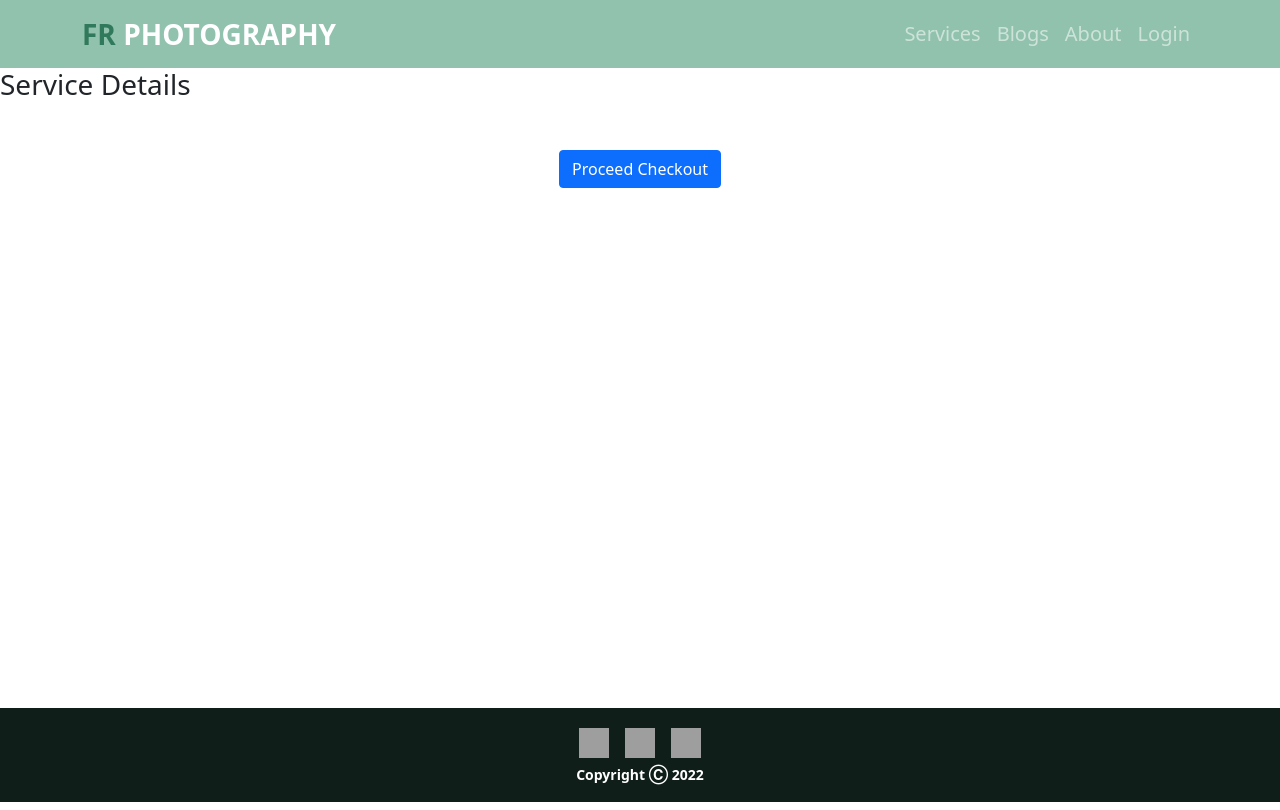
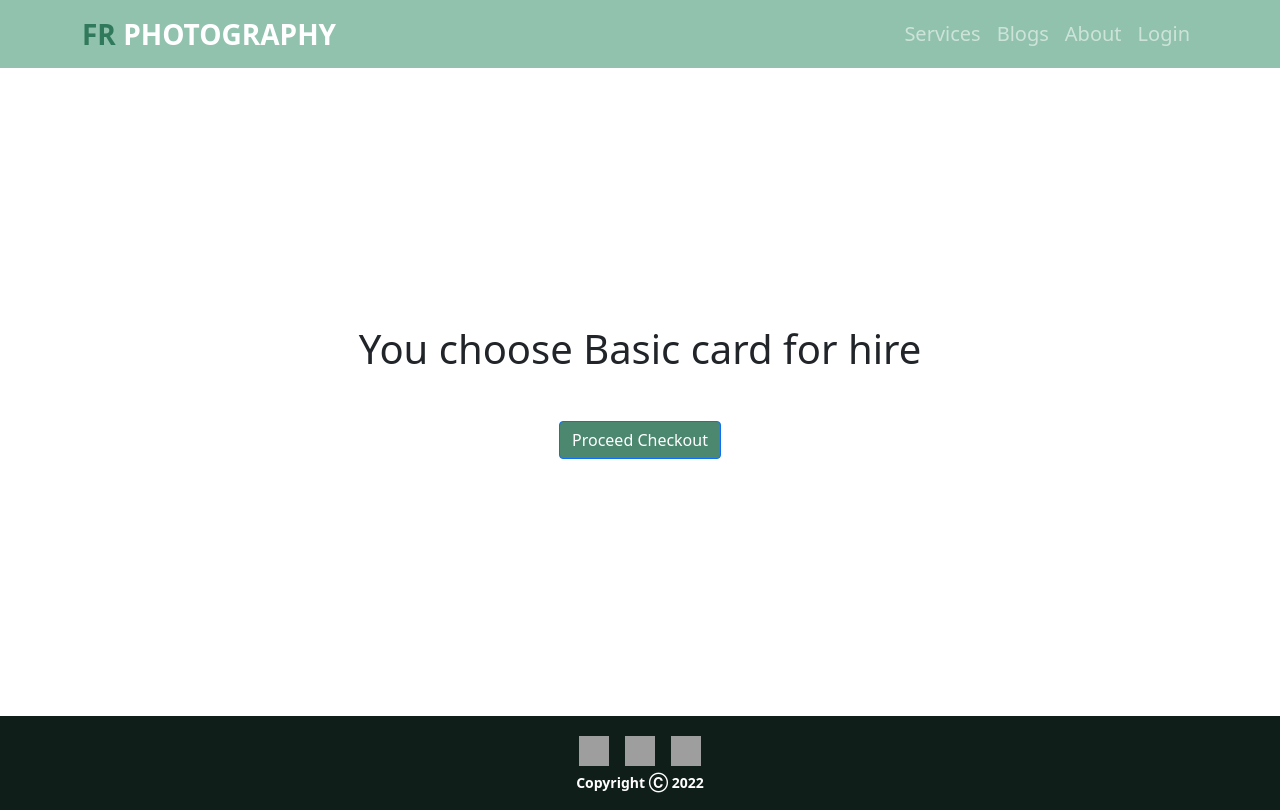
Before and after one commit to Omarfaruk05/fr-photography, a React (Create React App) app: page /service/1 in a window 1280 px wide. Built offline with nearby package versions, Linux system fonts and the light colour scheme; no server answers; grey boxes are pictures that could not be loaded.

Commit message:
edit readmi.md file

```diff
--- a/src/Pages/ServiceDetail/ServiceDetail.js
+++ b/src/Pages/ServiceDetail/ServiceDetail.js
@@ -2,14 +2,27 @@ import { Link, useParams } from 'react-router-dom';
 
 const ServiceDetail = () => {
     const {serviceId} = useParams();
+    console.log(serviceId)
+    let choice;
+    if(serviceId === '1'){
+         choice = <h1 className='text-center'>You choose Basic card for hire</h1>;
+    }
+    if(serviceId === '2'){
+         choice = <h1>You choose Standard card for hire</h1>;
+    }
+    if(serviceId === '3'){
+         choice = <h1>You choose Premium card for hire</h1>;
+    }
     return (
-        <div style={{height:'80vh'}}>
-            <h3>Service Details</h3>
-            <Link to={'/checkout'}>
-               <div className='text-center mt-5'>
-                <button className='btn btn-primary'>Proceed Checkout</button>
-               </div>
-            </Link>
+        <div className='d-flex justify-content-center align-items-center' style={{height:'81vh'}} >
+           <div>
+                {choice}
+                <Link to={'/checkout'}>
+                <div className='text-center mt-5'>
+                    <button style={{backgroundColor:'#4b886f', fontWeight:'400'}} className='btn btn-primary'>Proceed Checkout</button>
+                </div>
+                </Link>
+           </div>
         </div>
     );
 };
--- a/src/Pages/Shared/Notfound/NotFound.js
+++ b/src/Pages/Shared/Notfound/NotFound.js
@@ -2,10 +2,10 @@ import React from 'react';
 
 const NotFound = () => {
     return (
-        <div className='d-flex align-items-center justify-content-center mt-5 pt-5 text-center'>
-            <div className='mt-5 pt-5'>
+        <div style={{height:'82vh'}} className='d-flex align-items-center justify-content-center  text-center'>
+            <div>
             <h1 style={{fontSize:'100px', color:'gray'}}>404</h1>
-            <h5 style={{marginBottom:'290px'}}>Page Not Found</h5>
+            <h5>Page Not Found</h5>
             </div>
         </div>
     );
```
Also changed, not shown: 1 other file (tests, documents, lock files or other folders).
